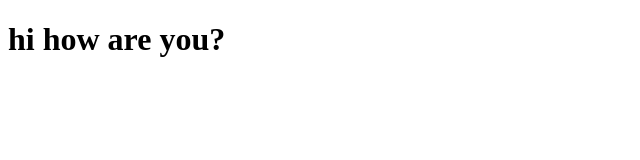
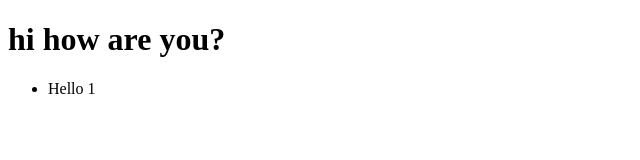
Before and after one commit to monyrakhom/testing, a plain HTML site: page index.html in a window 1280 px wide. Shown: the full height of the page, 0-640 px from the left. Drawn offline with Linux system fonts and the light colour scheme.

Commit message:
#1 first version

```diff
--- a/index.html
+++ b/index.html
@@ -7,6 +7,9 @@
 </head>
 <body>
     <h1>hi how are you?</h1>
+    <ul>
+        <li>Hello 1</li>
+    </ul>
 
 </body>
 </html>
```
